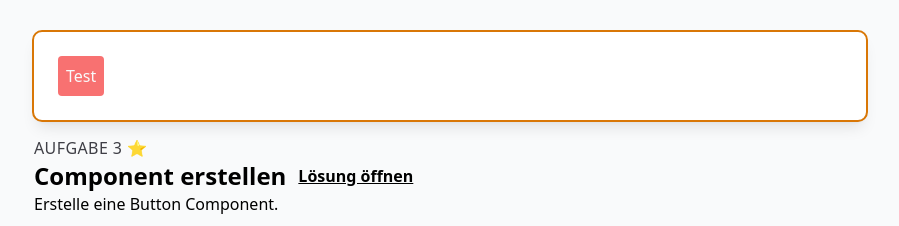
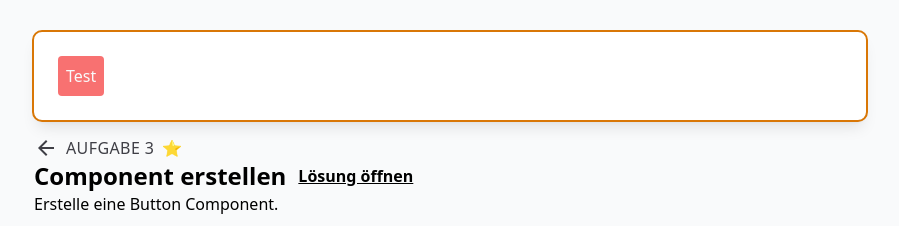
Before and after one commit to zusorio/svelte-workshop, a SvelteKit app in the folder exercises-week1/: page /exercise-button/solution in a window 1280 px wide. Shown: the top 226 px of the page, without its empty margins (190-1089 px from the left). Built offline with nearby package versions, Linux system fonts and the light colour scheme.

Commit message:
Add back button for StackBlitz

```diff
--- a/exercises-week1/src/routes/+layout.svelte
+++ b/exercises-week1/src/routes/+layout.svelte
@@ -51,9 +51,21 @@
 
 		{#if currentExercise}
 			<div>
-				<div style:view-transition-name={`ex-${currentExercise.number}-number`}>
-					<span class="uppercase tracking-wide text-zinc-700">Aufgabe {currentExercise.number}</span
-					>
+				<div
+					class="flex items-center gap-2"
+					style:view-transition-name={`ex-${currentExercise.number}-number`}
+				>
+					<a href="/" class="inline-block">
+						<svg xmlns="http://www.w3.org/2000/svg" width="24" height="24" viewBox="0 0 24 24">
+							<path
+								fill="#3f3f46"
+								d="M20 11H7.83l5.59-5.59L12 4l-8 8l8 8l1.41-1.41L7.83 13H20v-2z"
+							/>
+						</svg>
+					</a>
+					<span class="uppercase tracking-wide text-zinc-700">
+						Aufgabe {currentExercise.number}
+					</span>
 					<span>{'⭐'.repeat(currentExercise.difficulty)}</span>
 				</div>
 
```
